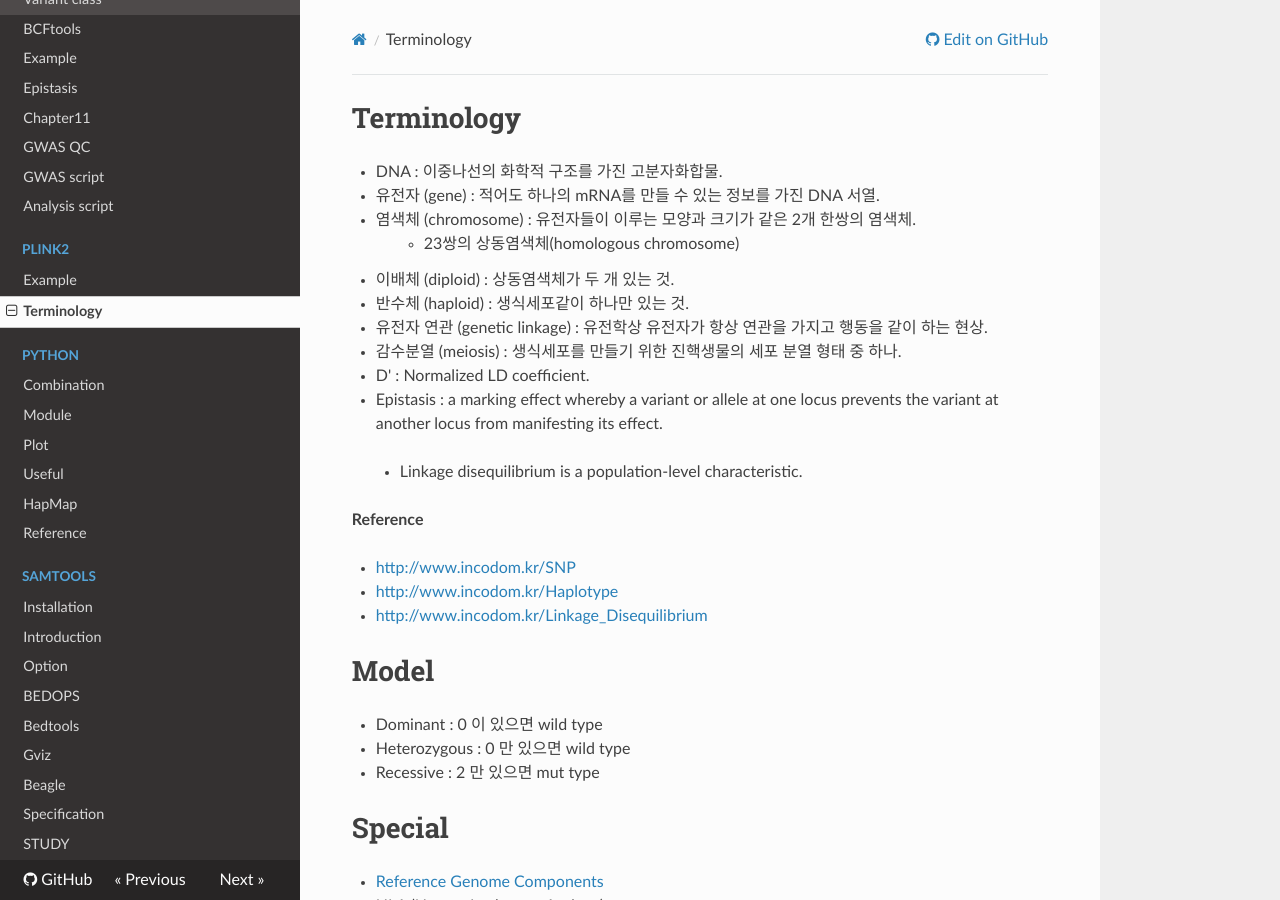
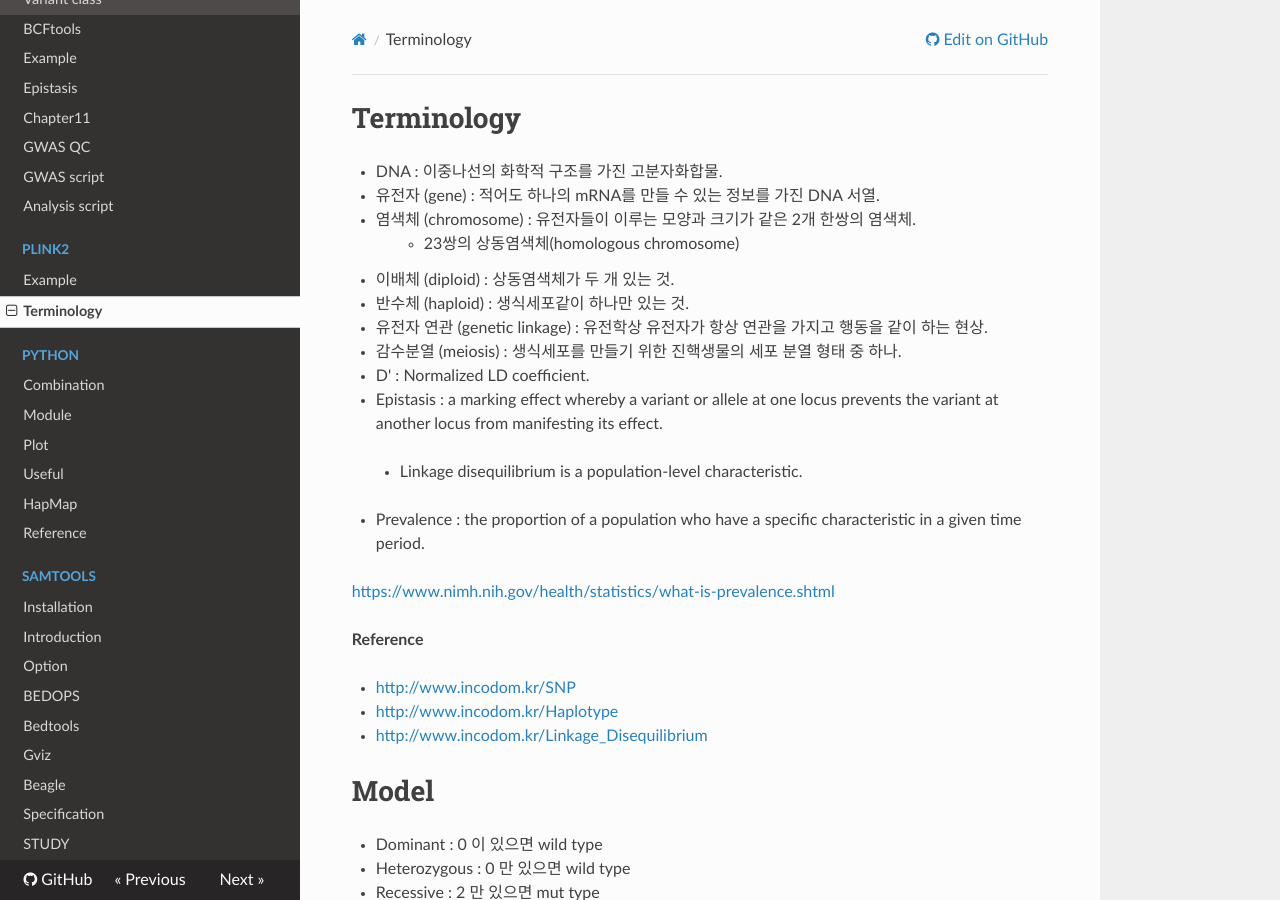
Before and after one commit to WonyoungCho/plink, an MkDocs documentation site: the page built from docs/terminology.md, in a window 1280 px wide and 900 px high. Built offline with MkDocs 1.6.1, drawn with Linux system fonts in a browser that asks for light colours; nearby versions of some CDN libraries; old or Windows-style settings are respelled for this version of MkDocs.

Commit message:
Update terminology.md

```diff
--- a/docs/terminology.md
+++ b/docs/terminology.md
@@ -12,6 +12,10 @@
 - Epistasis : a marking effect whereby a variant or allele at one locus prevents the variant at another locus from manifesting its effect.
 
 > - Linkage disequilibrium is a population-level characteristic.
+
+- Prevalence : the proportion of a population who have a specific characteristic in a given time period.
+
+<https://www.nimh.nih.gov/health/statistics/what-is-prevalence.shtml>
 
 **Reference**
 
```
